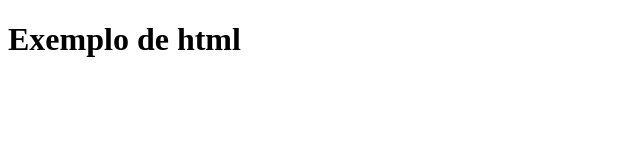
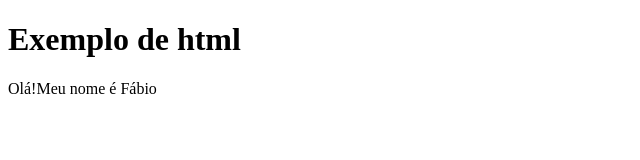
Before and after one commit to fabiofinamor/dcc121-teste1, a plain HTML site: page index.html in a window 1280 px wide. Shown: the whole page, without its empty margins (0-640 px from the left). Drawn offline with Linux system fonts and the light colour scheme.

Commit message:
Adiciona nome do autor

```diff
--- a/index.html
+++ b/index.html
@@ -6,6 +6,7 @@
   </head>
   <body>
     <h1> Exemplo de html</h1>
+    <p>Olá!Meu nome é Fábio</p>
 
   </body>
 </html>
```
